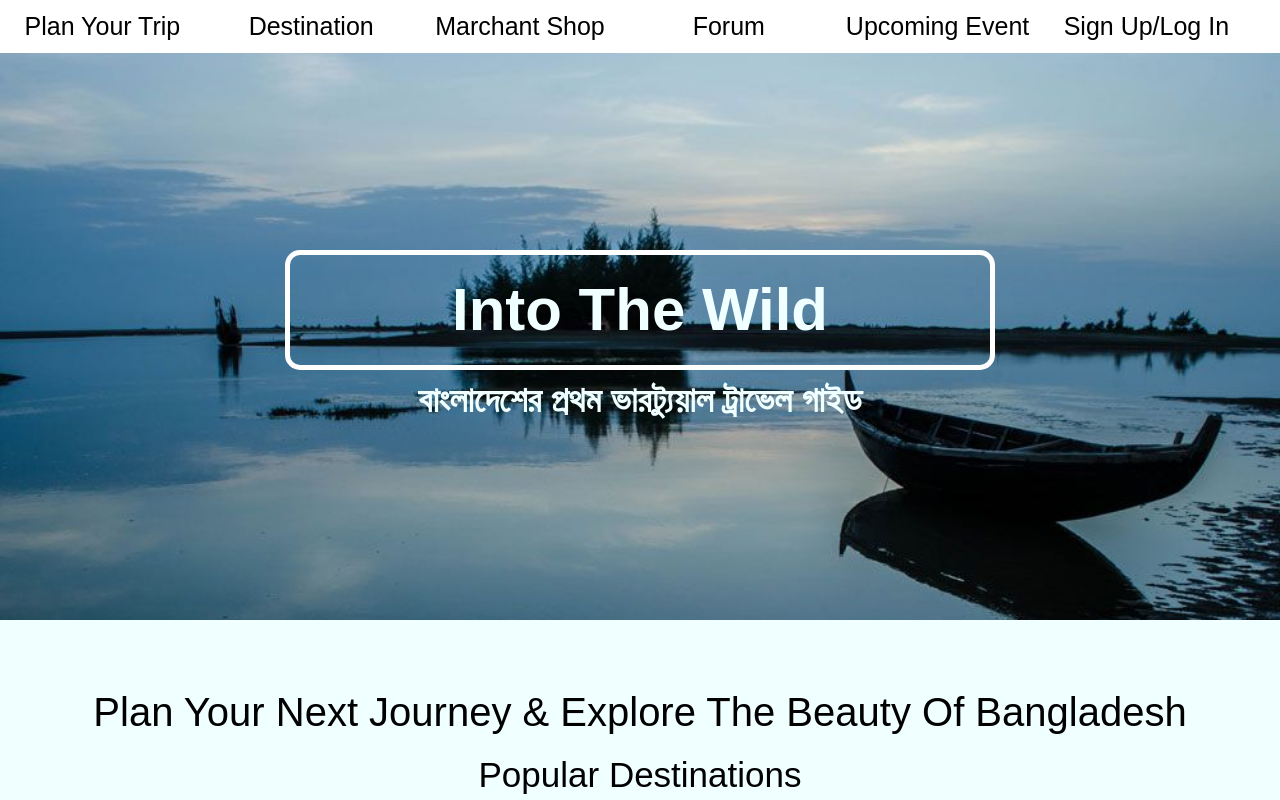
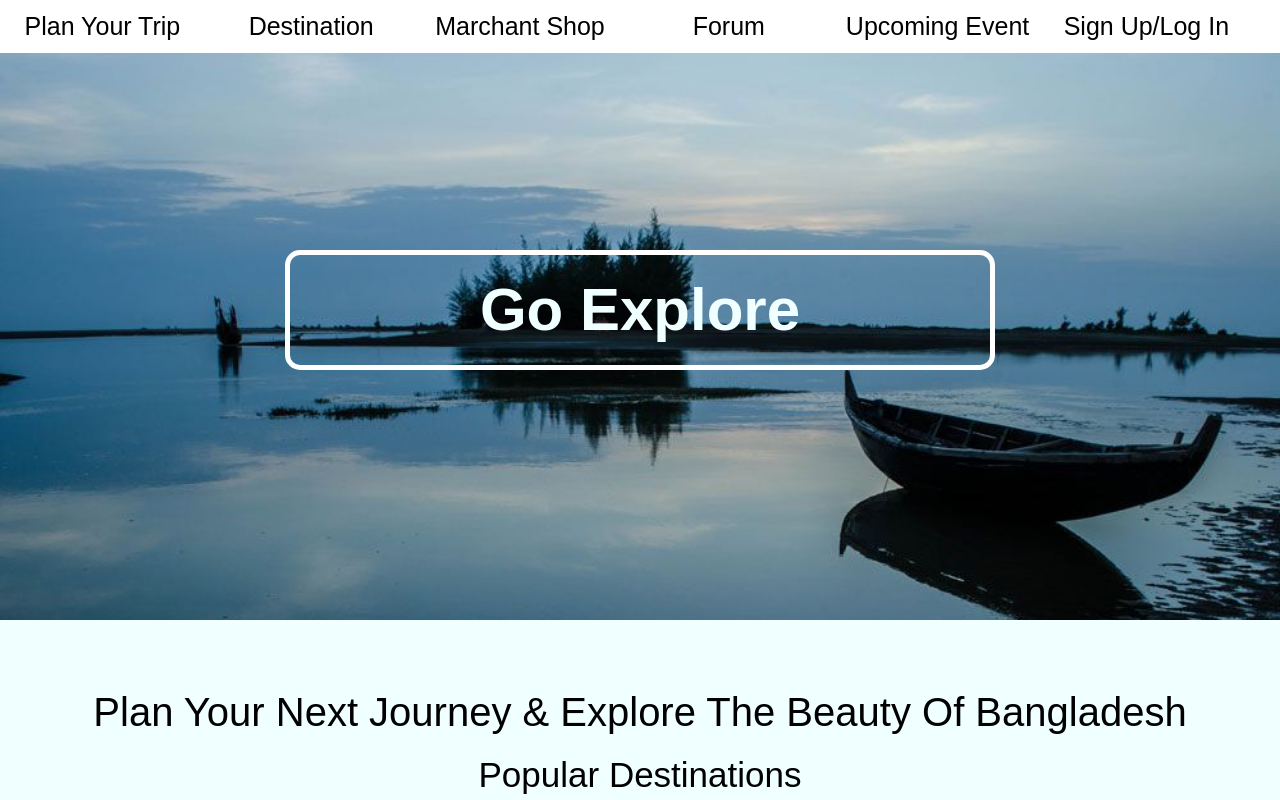
Before and after one commit to shafiimam/shafiimam.github.io, a plain HTML site: page index.html in a window 1280 px wide. Shown: the top 800 px of the page. Drawn offline with Linux system fonts and the light colour scheme; files whose address does not match are found by name.

Commit message:
Update index.html

```diff
--- a/index.html
+++ b/index.html
@@ -26,9 +26,9 @@
 
     <div class="header">
 
-        <h1 id="title">Into The Wild</h1>
+        <h1 id="title">Go Explore</h1>
 
-        <h3 id="motto ">বাংলাদেশের প্রথম ভারট্যুয়াল ট্রাভেল গাইড</h3>
+        <h3 id="motto "></h3>
     </div>
     <div class="introduction">
         <span>Plan Your Next Journey & Explore The Beauty Of Bangladesh</span>
```
